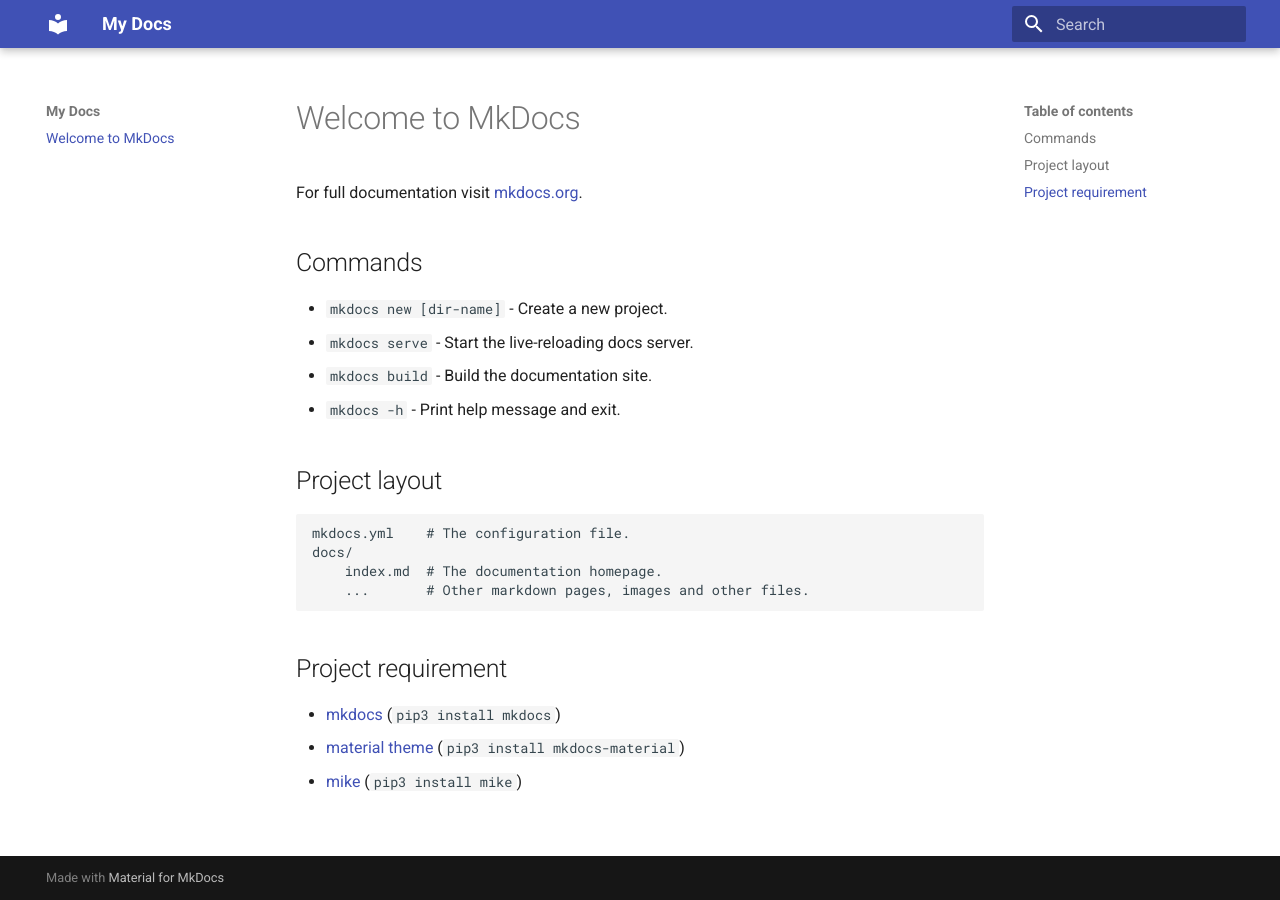
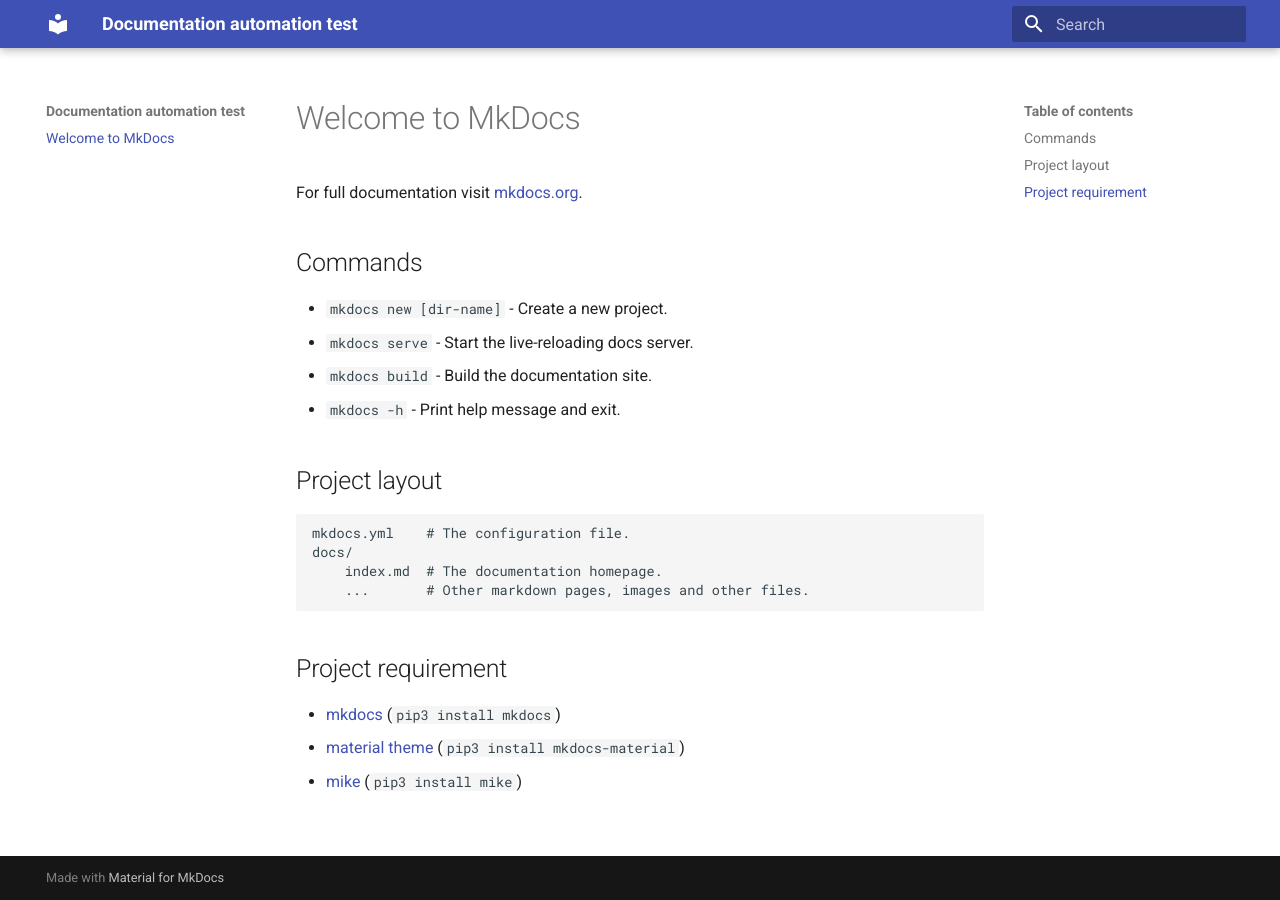
Before and after one commit to mattdibi/docs_automation, an MkDocs documentation site: the page built from docs/index.md, in a window 1280 px wide. Built offline with MkDocs 1.6.1 and Material for MkDocs 9.7.7, drawn with Linux system fonts in a browser that asks for light colours.

Commit message:
doc: update page title

```diff
--- a/mkdocs.yml
+++ b/mkdocs.yml
@@ -1,3 +1,3 @@
-site_name: My Docs
+site_name: Documentation automation test
 theme:
   name: material
```
